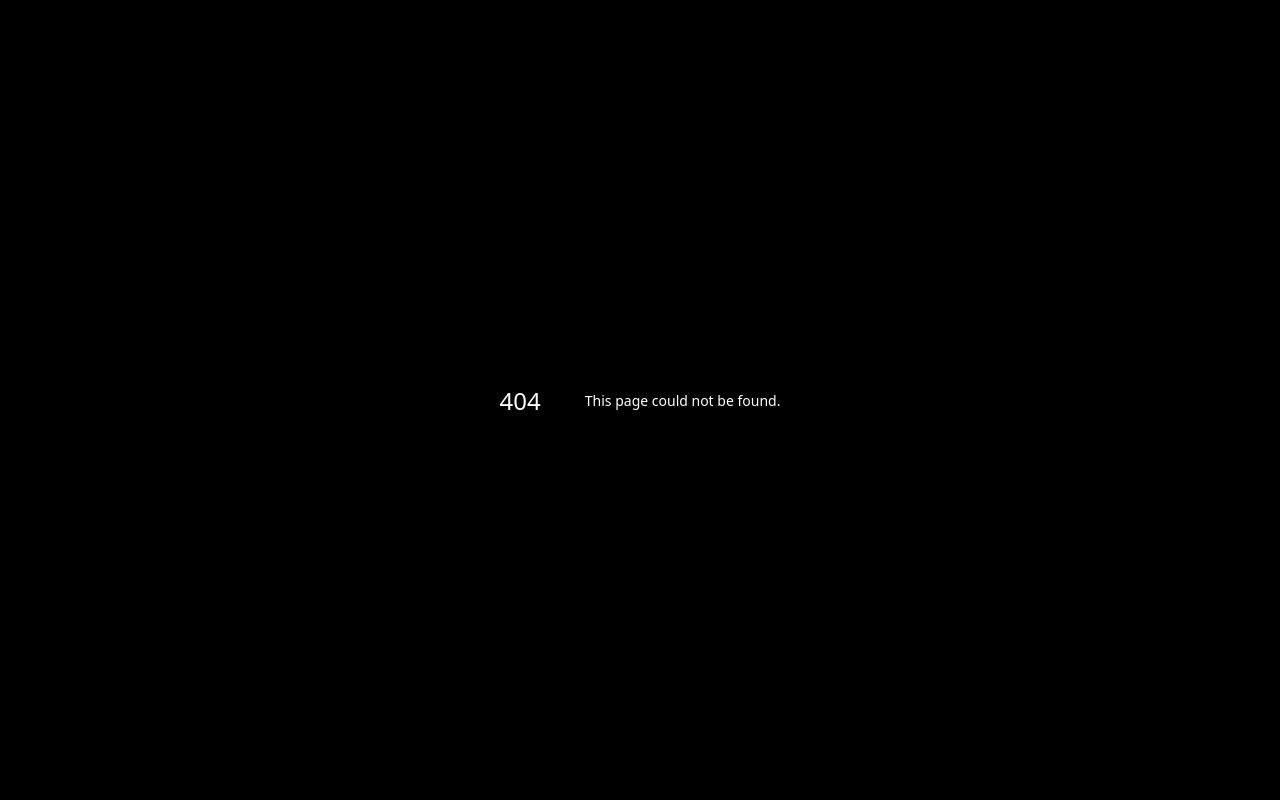
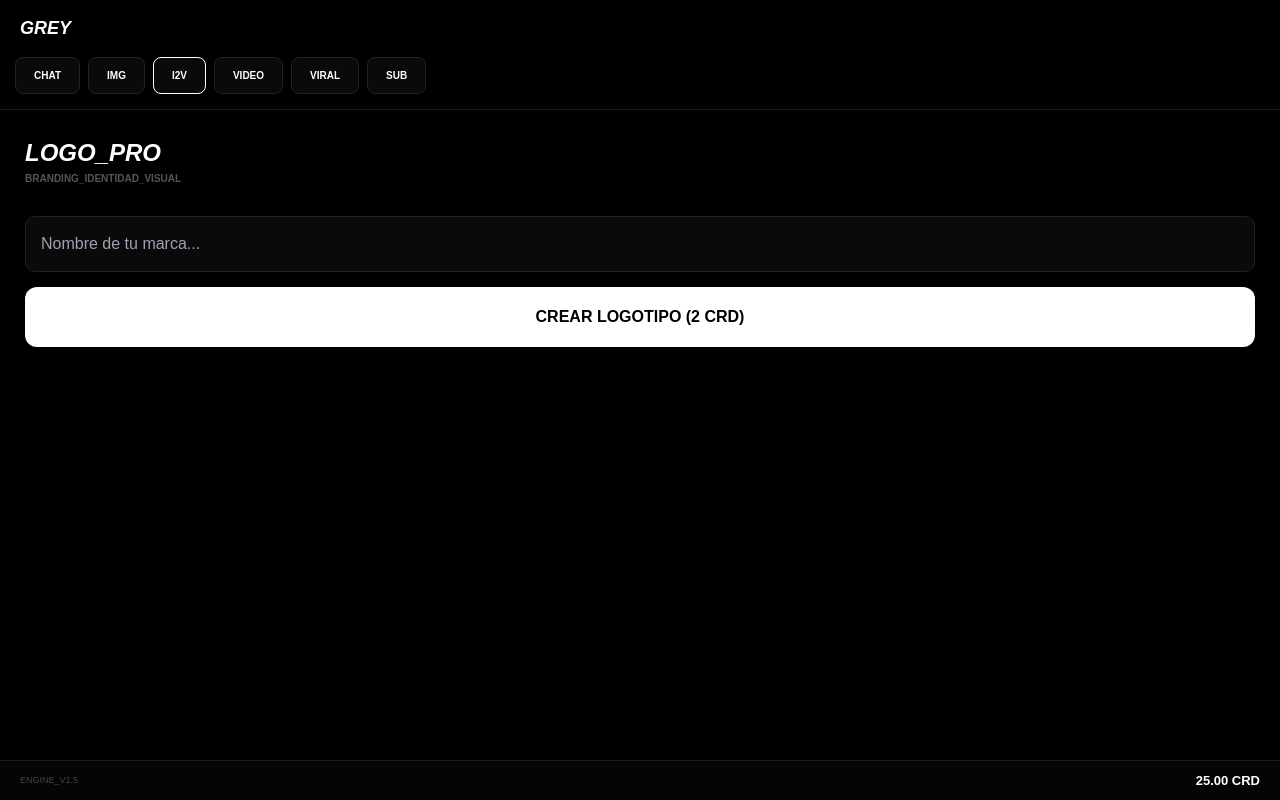
Before and after one commit to capitamweed1205-pixel/grey-ia, a Next.js app: page /logo in a window 1280 px wide. Before the commit this address had no page. Built offline with nearby package versions, Linux system fonts and the light colour scheme.

Commit message:
Add LogoAI component for branding logo creation

```diff
--- /dev/null
+++ b/app/(dashboard)/logo/page.tsx
@@ -0,0 +1,16 @@
+"use client"
+import { useState } from 'react';
+
+export default function LogoAI() {
+  const [loading, setLoading] = useState(false);
+  return (
+    <div style={{ padding: '25px', backgroundColor: '#000', minHeight: '100vh', color: '#fff', fontFamily: 'sans-serif' }}>
+      <h2 style={{ fontSize: '24px', fontWeight: '900', fontStyle: 'italic', margin: '0' }}>LOGO_PRO</h2>
+      <p style={{ color: '#555', fontSize: '10px', marginBottom: '30px', fontWeight: 'bold' }}>BRANDING_IDENTIDAD_VISUAL</p>
+      <input style={{ width: '100%', backgroundColor: '#0a0a0a', border: '1px solid #222', borderRadius: '10px', color: '#fff', padding: '15px', outline: 'none', marginBottom: '15px', boxSizing: 'border-box' }} placeholder="Nombre de tu marca..." />
+      <button onClick={() => {setLoading(true); setTimeout(()=>setLoading(false), 3000)}} style={{ width: '100%', backgroundColor: '#fff', color: '#000', padding: '18px', borderRadius: '12px', fontWeight: '900', border: 'none' }}>
+        {loading ? 'DISEÑANDO MARCA...' : 'CREAR LOGOTIPO (2 CRD)'}
+      </button>
+    </div>
+  );
+}
```
